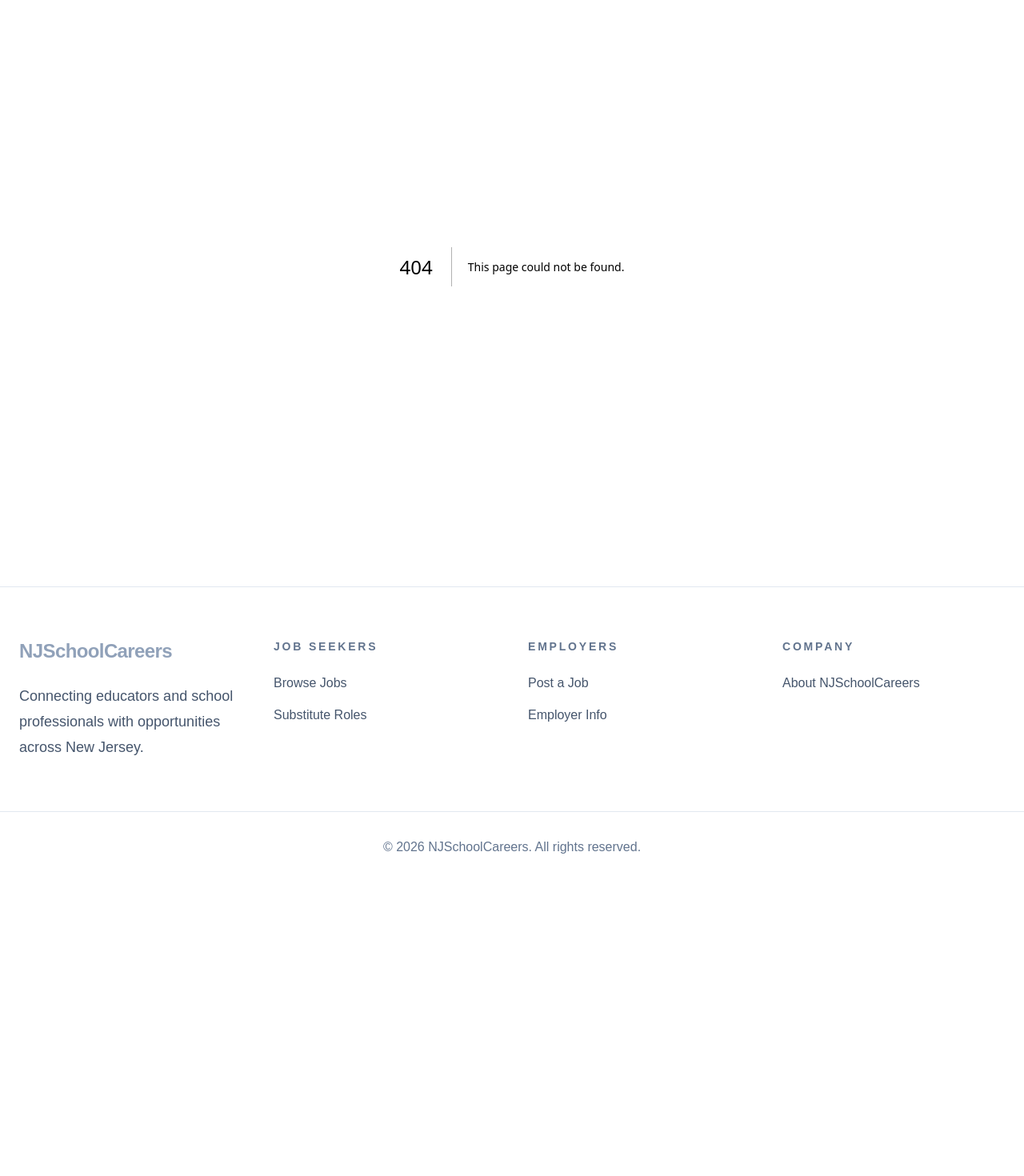
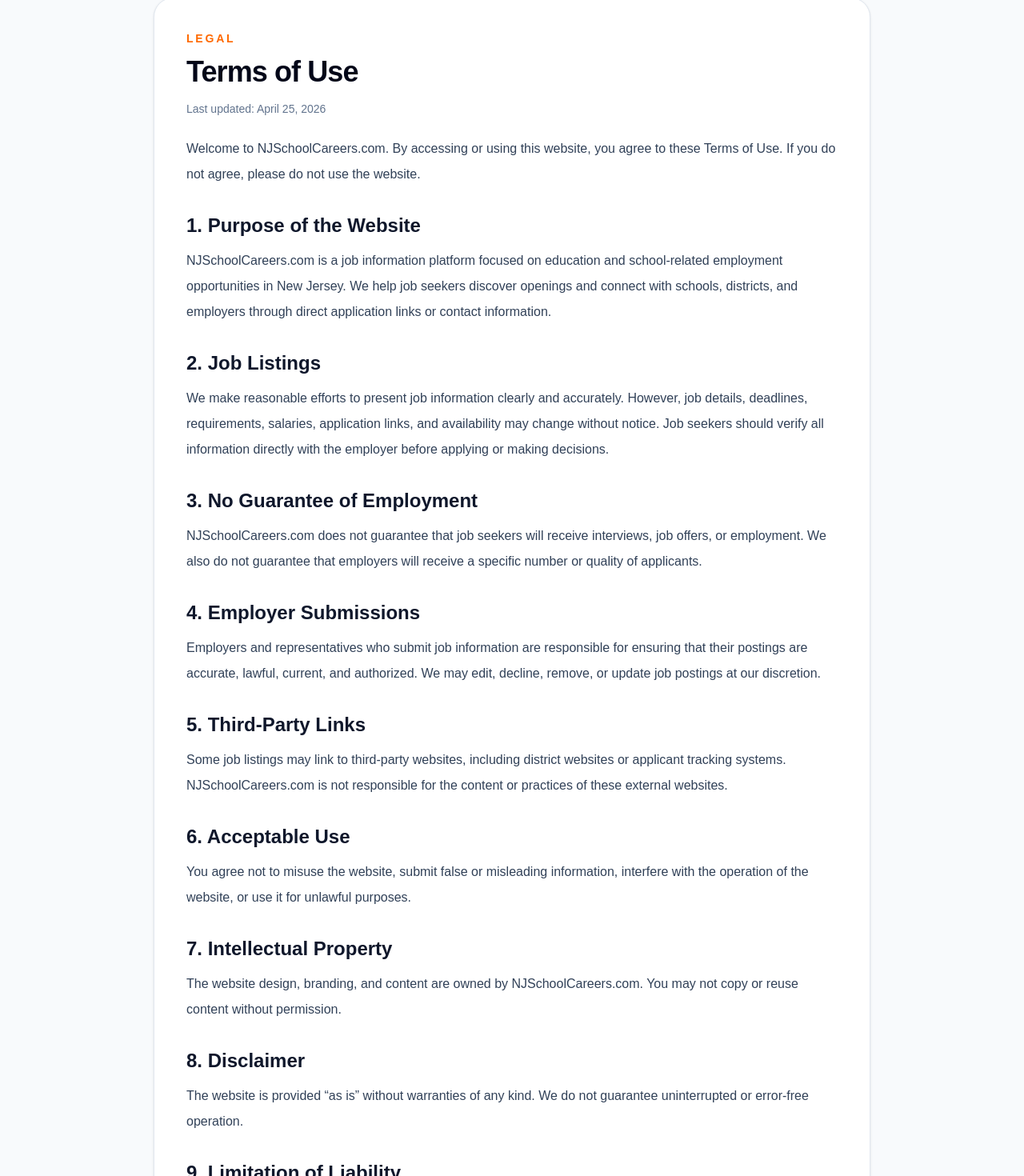
Before and after one commit to njwilkin1/nj-school-careers, a Next.js app: page /terms in a window 1280 px wide. Before the commit this address had no page. Shown: the part 67-1537 px from the top of the page at 80% size. Before the commit the page ends 1170 px from the top, so only its background shows below. Built offline with nearby package versions, Linux system fonts and the light colour scheme.

Commit message:
Add Terms of Use page

```diff
--- /dev/null
+++ b/app/terms/page.tsx
@@ -0,0 +1,116 @@
+export default function TermsPage() {
+  return (
+    <main className="min-h-screen bg-slate-50 px-6 py-16 text-slate-900">
+      <div className="mx-auto max-w-4xl rounded-3xl border border-slate-200 bg-white p-10 shadow-sm">
+        <p className="text-sm font-semibold uppercase tracking-[0.2em] text-orange-500">
+          Legal
+        </p>
+
+        <h1 className="mt-3 text-4xl font-bold tracking-tight text-slate-950">
+          Terms of Use
+        </h1>
+
+        <p className="mt-4 text-sm text-slate-500">
+          Last updated: April 25, 2026
+        </p>
+
+        <p className="mt-6 leading-8 text-slate-700">
+          Welcome to NJSchoolCareers.com. By accessing or using this website, you
+          agree to these Terms of Use. If you do not agree, please do not use the
+          website.
+        </p>
+
+        <h2 className="mt-8 text-2xl font-semibold">1. Purpose of the Website</h2>
+        <p className="mt-3 leading-8 text-slate-700">
+          NJSchoolCareers.com is a job information platform focused on education
+          and school-related employment opportunities in New Jersey. We help job
+          seekers discover openings and connect with schools, districts, and
+          employers through direct application links or contact information.
+        </p>
+
+        <h2 className="mt-8 text-2xl font-semibold">2. Job Listings</h2>
+        <p className="mt-3 leading-8 text-slate-700">
+          We make reasonable efforts to present job information clearly and
+          accurately. However, job details, deadlines, requirements, salaries,
+          application links, and availability may change without notice. Job
+          seekers should verify all information directly with the employer before
+          applying or making decisions.
+        </p>
+
+        <h2 className="mt-8 text-2xl font-semibold">
+          3. No Guarantee of Employment
+        </h2>
+        <p className="mt-3 leading-8 text-slate-700">
+          NJSchoolCareers.com does not guarantee that job seekers will receive
+          interviews, job offers, or employment. We also do not guarantee that
+          employers will receive a specific number or quality of applicants.
+        </p>
+
+        <h2 className="mt-8 text-2xl font-semibold">4. Employer Submissions</h2>
+        <p className="mt-3 leading-8 text-slate-700">
+          Employers and representatives who submit job information are responsible
+          for ensuring that their postings are accurate, lawful, current, and
+          authorized. We may edit, decline, remove, or update job postings at our
+          discretion.
+        </p>
+
+        <h2 className="mt-8 text-2xl font-semibold">5. Third-Party Links</h2>
+        <p className="mt-3 leading-8 text-slate-700">
+          Some job listings may link to third-party websites, including district
+          websites or applicant tracking systems. NJSchoolCareers.com is not
+          responsible for the content or practices of these external websites.
+        </p>
+
+        <h2 className="mt-8 text-2xl font-semibold">6. Acceptable Use</h2>
+        <p className="mt-3 leading-8 text-slate-700">
+          You agree not to misuse the website, submit false or misleading
+          information, interfere with the operation of the website, or use it for
+          unlawful purposes.
+        </p>
+
+        <h2 className="mt-8 text-2xl font-semibold">
+          7. Intellectual Property
+        </h2>
+        <p className="mt-3 leading-8 text-slate-700">
+          The website design, branding, and content are owned by
+          NJSchoolCareers.com. You may not copy or reuse content without
+          permission.
+        </p>
+
+        <h2 className="mt-8 text-2xl font-semibold">8. Disclaimer</h2>
+        <p className="mt-3 leading-8 text-slate-700">
+          The website is provided “as is” without warranties of any kind. We do
+          not guarantee uninterrupted or error-free operation.
+        </p>
+
+        <h2 className="mt-8 text-2xl font-semibold">
+          9. Limitation of Liability
+        </h2>
+        <p className="mt-3 leading-8 text-slate-700">
+          NJSchoolCareers.com is not liable for any damages resulting from use of
+          the website, reliance on job listings, or third-party links.
+        </p>
+
+        <h2 className="mt-8 text-2xl font-semibold">
+          10. Changes to These Terms
+        </h2>
+        <p className="mt-3 leading-8 text-slate-700">
+          We may update these Terms at any time. Continued use of the site means
+          you accept the updated terms.
+        </p>
+
+        <h2 className="mt-8 text-2xl font-semibold">11. Contact</h2>
+        <p className="mt-3 leading-8 text-slate-700">
+          If you have questions, contact us at{" "}
+          <a
+            href="mailto:info@njschoolcareers.com"
+            className="font-medium text-orange-600 hover:text-orange-700"
+          >
+            info@njschoolcareers.com
+          </a>
+          .
+        </p>
+      </div>
+    </main>
+  );
+}
```
